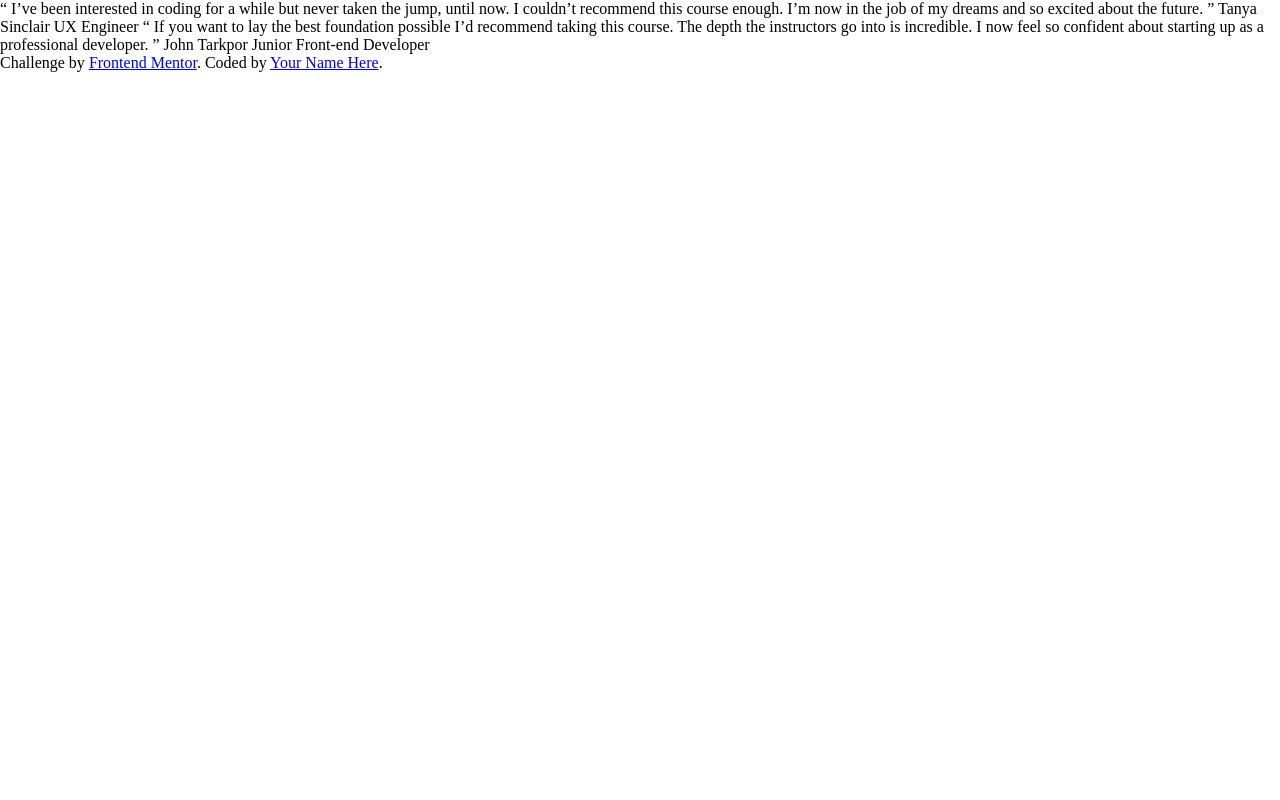
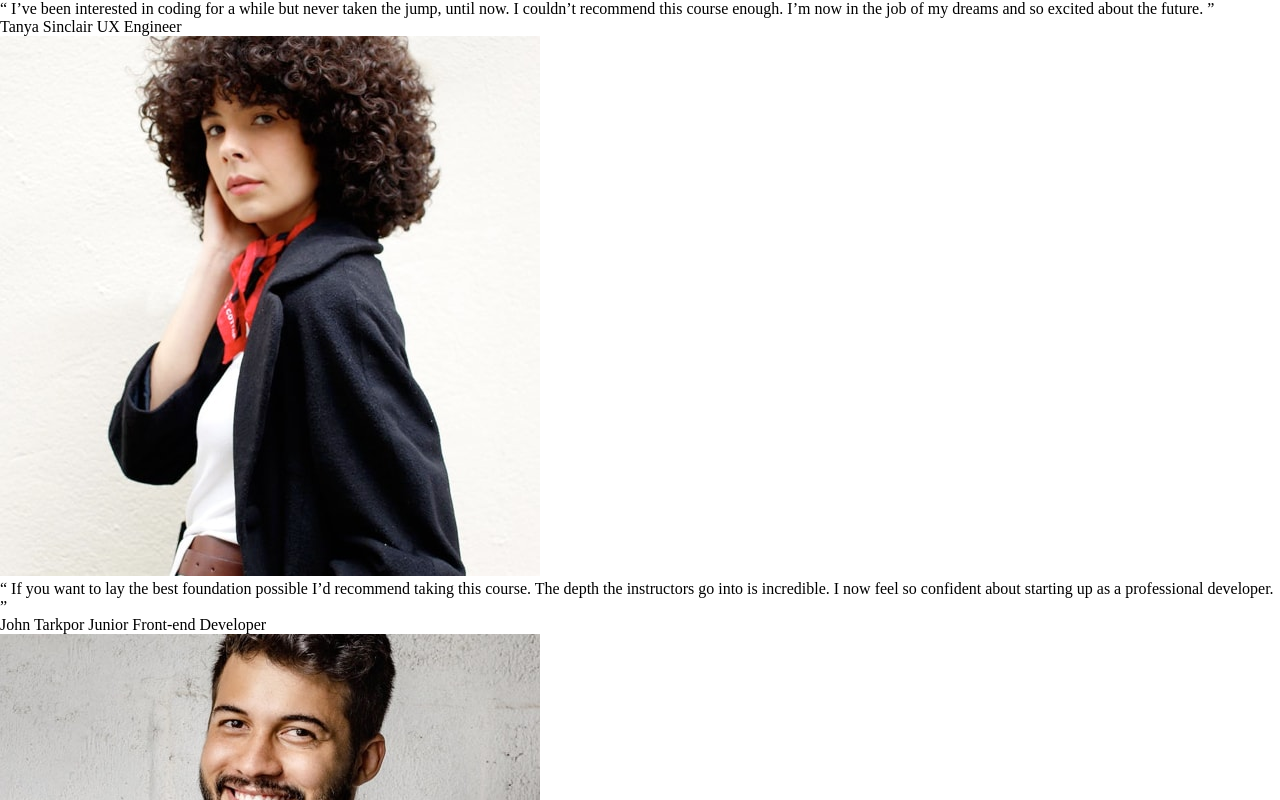
Before and after one commit to deG3nt3lm4n/coding-bootcamp-slider-challange, a plain HTML site: page index.html in a window 1280 px wide. Shown: the top 800 px of the page. Drawn offline with Linux system fonts and the light colour scheme.

Commit message:
finished HTML going to start CSS

```diff
--- a/index.html
+++ b/index.html
@@ -14,24 +14,55 @@
 </head>
 <body>
 
-  “ I’ve been interested in coding for a while but never taken the jump, until now.
-  I couldn’t recommend this course enough. I’m now in the job of my dreams and so
-  excited about the future. ”
+<section class="container">
+  <!-- Contains Slides of peoples -->
+  <div class="slides">
 
-  Tanya Sinclair
-  UX Engineer
+    <!-- Slide 1 -->
+    <div class="slide slide__1">
+      <div class="slide__content">
+        <p class="slide__testimonial">
+          “ I’ve been interested in coding for a while but never taken the jump, until now.
+          I couldn’t recommend this course enough. I’m now in the job of my dreams and so
+          excited about the future. ”
+        </p>
+        <p class="slide__author">
+          Tanya Sinclair <span class="slide__author-ocupation">UX Engineer</span>
+        </p>
+      </div>
+      <!-- Slide one Image -->
+      <div class="slide__image">
+        <img src="/assets/images/image-tanya.jpg" alt="Tanya Sinclair">
+      </div>
+    </div>
 
-  “ If you want to lay the best foundation possible I’d recommend taking this course.
-  The depth the instructors go into is incredible. I now feel so confident about
-  starting up as a professional developer. ”
+    <!-- Slide 2 -->
+    <div class="slide slide__2">
+      <div class="slide__testimonial">
+        <p class="testimonial__text">
+          “ If you want to lay the best foundation possible I’d recommend taking this course.
+          The depth the instructors go into is incredible. I now feel so confident about
+          starting up as a professional developer. ”
+        </p>
+        <p class="slide__author">
+          John Tarkpor <span class="slide__author-ocupation">Junior Front-end Developer</span>
+        </p>
+      </div>
+      <!-- Slide Two image -->
+      <div class="slide__image">
+        <img src="/assets/images/image-john.jpg" alt="John Tarkpor">
+      </div>
+    </div>
 
-  John Tarkpor
-  Junior Front-end Developer
+  </div>
+
+</section>
+
 
 </body>
 </html>
 
-<div class="attribution">
+<!-- <div class="attribution">
   Challenge by <a href="https://www.frontendmentor.io?ref=challenge" target="_blank">Frontend Mentor</a>.
   Coded by <a href="#">Your Name Here</a>.
-</div>
+</div> -->
```
Also changed, not shown: 1 other file.
